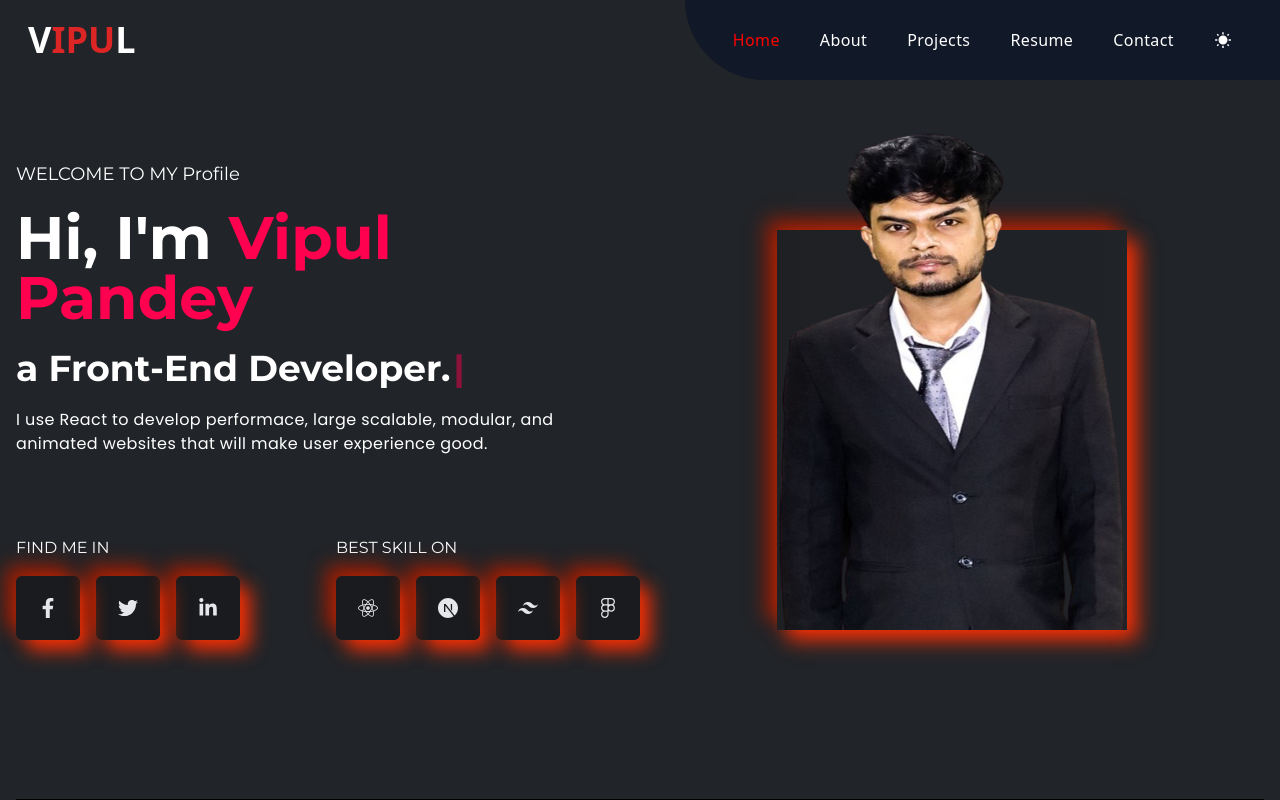
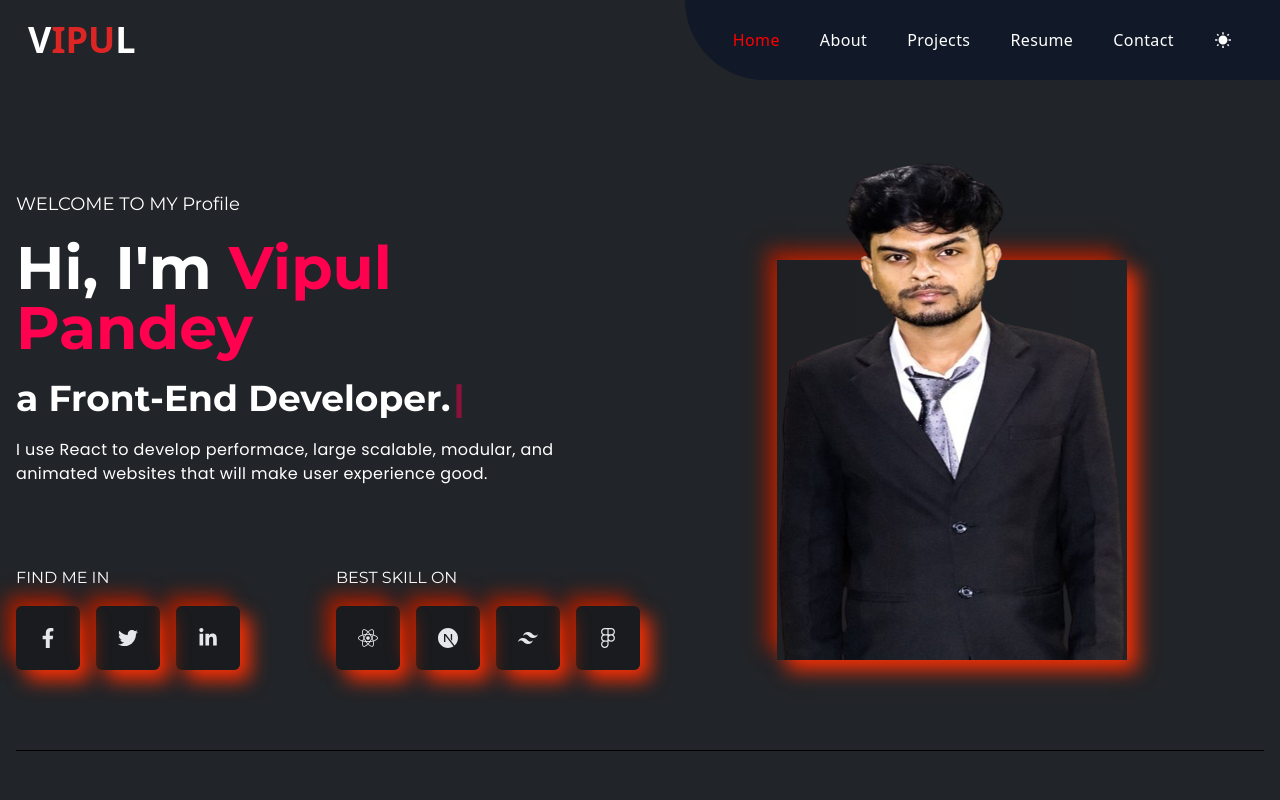
Before and after one commit to Vipulpandey007/vipul-portfolio-react, a React (Create React App) app: page / in a window 1280 px wide. Shown: the top 800 px of the page. Built offline with nearby package versions, Linux system fonts and the light colour scheme.

Commit message:
banner bug fixed

```diff
--- a/src/Components/Banner.js
+++ b/src/Components/Banner.js
@@ -1,22 +1,15 @@
 import React from "react";
 import LeftHero from "./LeftHero";
-import bannerImg from "../Images/bannerimg.png";
+import RightHero from "./RightHero";
 
 const Banner = () => {
   return (
     <section
       id="home"
-      className="w-full pt-10 h-screen pb-20 flex flex-col gap-10 xl:gap-0 lgl:flex-row items-center border-b-[1px] font-titleFont border-b-black"
+      className="w-full pt-10 md:pt-[150px] pb-20 flex flex-col gap-10 xl:gap-0 lgl:flex-row items-center border-b-[1px] font-titleFont border-b-black"
     >
       <LeftHero />
-      <div className="w-full lgl:w-1/2 flex justify-center items-center relative">
-        <img
-          className="w-[200px] h-[300px] lgl:w-[350px] lgl:h-[500px] z-10"
-          src={bannerImg}
-          alt="bannerImg"
-        />
-        <div className="absolute bottom-0 w-[250px] h-[200px] lgl:w-[350px] lgl:h-[400px] bg-gradient-to-r from-[#1e2024] to-[#202327] shadow-shadowOne flex justify-center items-center"></div>
-      </div>
+      <RightHero />
     </section>
   );
 };
--- /dev/null
+++ b/src/Components/RightHero.js
@@ -0,0 +1,16 @@
+import React from "react";
+import bannerImg from "../Images/bannerimg.png";
+const RightHero = () => {
+  return (
+    <div className="w-full lgl:w-1/2 flex justify-center items-center relative">
+      <img
+        className="w-[200px] h-[300px] lgl:w-[350px] lgl:h-[500px] z-10"
+        src={bannerImg}
+        alt="bannerImg"
+      />
+      <div className="absolute bottom-0 w-[250px] h-[200px] lgl:w-[350px] lgl:h-[400px] bg-gradient-to-r from-[#1e2024] to-[#202327] shadow-shadowOne flex justify-center items-center"></div>
+    </div>
+  );
+};
+
+export default RightHero;
```
